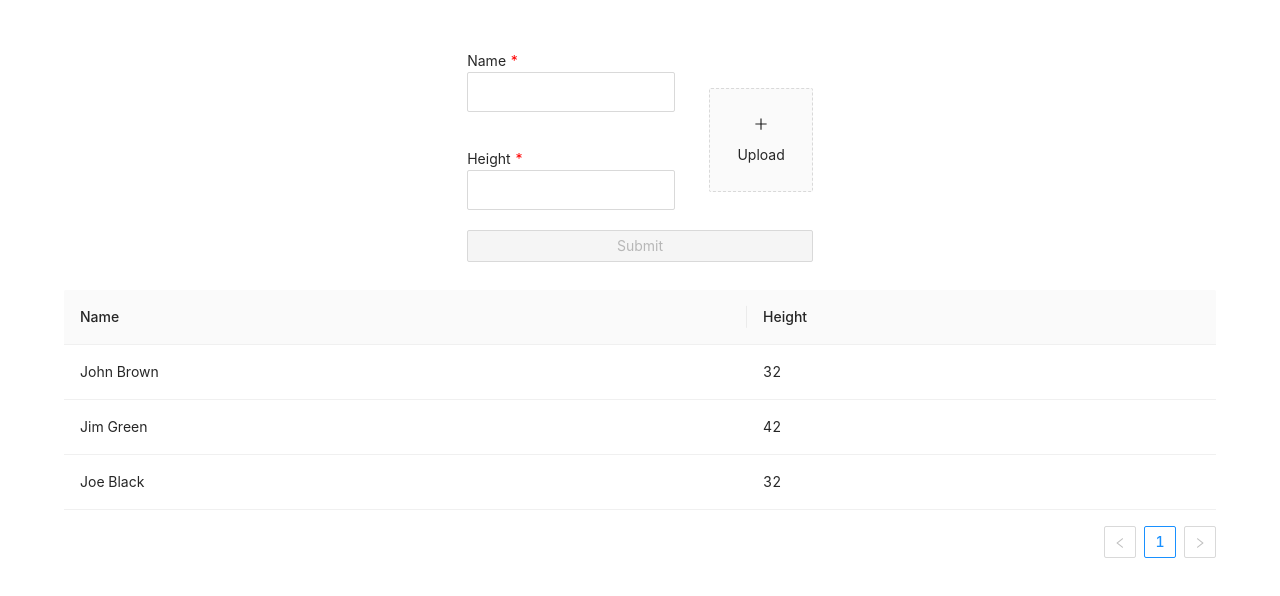
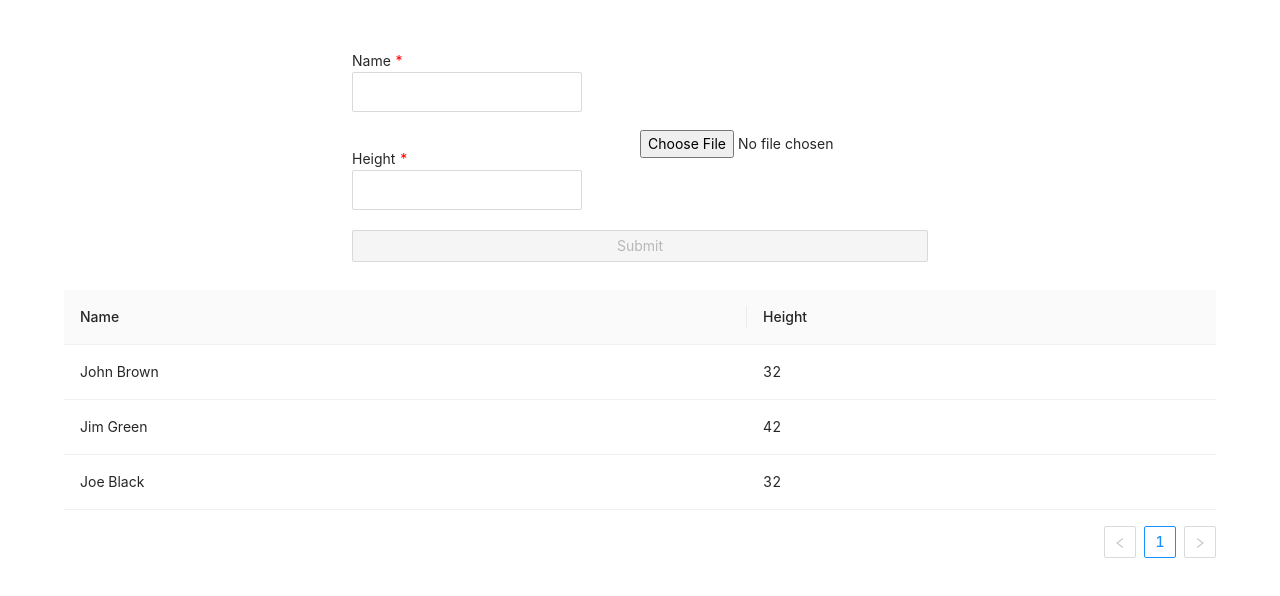
Before and after one commit to sklymoshenko/react-redux-form, a React (Create React App) app: page / in a window 1280 px wide. Shown: the top 596 px of the page. Built offline with nearby package versions, Linux system fonts and the light colour scheme.

Commit message:
add file upload validations

```diff
--- a/src/components/FileUpload/FileUpload.tsx
+++ /dev/null
@@ -1,65 +0,0 @@
-import React, { useState } from 'react';
-import { Upload, message } from 'antd';
-import { LoadingOutlined, PlusOutlined } from '@ant-design/icons';
-import type { UploadChangeParam } from 'antd/es/upload';
-import type { RcFile, UploadFile, UploadProps } from 'antd/es/upload/interface';
-
-const getBase64 = (img: RcFile, callback: (url: string) => void) => {
-  const reader = new FileReader();
-  reader.addEventListener('load', () => callback(reader.result as string));
-  reader.readAsDataURL(img);
-};
-
-const beforeUpload = (file: RcFile) => {
-  const isJpgOrPng = file.type === 'image/jpeg' || file.type === 'image/png';
-  if (!isJpgOrPng) {
-    message.error('You can only upload JPG/PNG file!');
-  }
-  const isLt2M = file.size / 1024 / 1024 < 2;
-  if (!isLt2M) {
-    message.error('Image must smaller than 2MB!');
-  }
-  return isJpgOrPng && isLt2M;
-};
-
-const FileUpload: React.FC = () => {
-  const [loading, setLoading] = useState(false);
-  const [imageUrl, setImageUrl] = useState<string>();
-
-  const handleChange: UploadProps['onChange'] = (info: UploadChangeParam<UploadFile>) => {
-    if (info.file.status === 'uploading') {
-      setLoading(true);
-      return;
-    }
-    if (info.file.status === 'done') {
-      // Get this url from response in real world.
-      getBase64(info.file.originFileObj as RcFile, url => {
-        setLoading(false);
-        setImageUrl(url);
-      });
-    }
-  };
-
-  const uploadButton = (
-    <div>
-      {loading ? <LoadingOutlined /> : <PlusOutlined />}
-      <div style={{ marginTop: 8 }}>Upload</div>
-    </div>
-  );
-
-  return (
-    <Upload
-      name="avatar"
-      listType="picture-card"
-      className="avatar-uploader"
-      showUploadList={false}
-      action="https://www.mocky.io/v2/5cc8019d300000980a055e76"
-      beforeUpload={beforeUpload}
-      onChange={handleChange}
-    >
-      {imageUrl ? <img src={imageUrl} alt="avatar" style={{ width: '100%' }} /> : uploadButton}
-    </Upload>
-  );
-};
-
-export default FileUpload;
--- a/src/components/Form/MainForm.css
+++ b/src/components/Form/MainForm.css
@@ -1,5 +1,5 @@
 .main-form-wrapper {
-  width: 30%;
+  width: 50%;
   margin-inline: auto;
   height: 200px;
   margin-bottom: 60px;
@@ -15,7 +15,7 @@
 
 .main-form-inputs {
   height: 160px;
-  width: 60%;
+  width: 40%;
   display: flex;
   flex-direction: column;
   justify-content: space-between;
@@ -23,7 +23,7 @@
 
 .main-form-file-upload {
   margin-top: 27px;
-  width: 30%;
+  width: 50%;
 }
 
 .input-item {
--- a/src/components/Form/MainForm.tsx
+++ b/src/components/Form/MainForm.tsx
@@ -1,12 +1,12 @@
 import React from "react";
-import { Input, Button, InputNumber } from 'antd';
+import { Input, Button, InputNumber, message } from 'antd';
 import "./MainForm.css";
-import FileUpload from "../FileUpload/FileUpload";
 import { Field, reduxForm, InjectedFormProps, WrappedFieldProps, WrappedFieldMetaProps } from 'redux-form'
+import { acceptOnlyNumber, maxFileSize, numberRange, required } from "./validations";
 
 
 const errorMessage = (meta: WrappedFieldMetaProps): JSX.Element | null => {
-  return (meta.error && meta.touched ? <span className="error-message">{meta.error}</span> : null)
+  return (meta && meta.invalid && meta.error && meta.touched && <span className="error-message">{meta.error}</span>)
 }
 
 // Custom inputs for styling purposes
@@ -28,38 +28,26 @@ const renderHeightInput = (props: WrappedFieldProps & WrappedFieldMetaProps): JS
 
 const renderFileUpload = (props: WrappedFieldProps & WrappedFieldMetaProps): JSX.Element => {
   return (<div>
-    <FileUpload />
-    {errorMessage(props.meta)}
+    <input type="file" onChange={(e) => {
+      e.preventDefault()
+      props.input.onChange(e.target.files![0].name)
+    }}/>
   </div>
   )
 }
 
-// values is actually typed as any o_0
-// https://github.com/DefinitelyTyped/DefinitelyTyped/blob/9ce52af612e29ff0bac4317bde78d0acab29afdb/types/redux-form/v6/lib/Form.d.ts#L5
-const onSubmit = (values: any) => {
-  console.log(values);
-}
+  // values is actually typed as any o_0
+  // https://github.com/DefinitelyTyped/DefinitelyTyped/blob/9ce52af612e29ff0bac4317bde78d0acab29afdb/types/redux-form/v6/lib/Form.d.ts#L5
+  const onSubmit = (values: any) => {
+    const fileInput: HTMLInputElement | null = document.querySelector('input[type=file]')
+    const file = fileInput?.files?.[0]
 
-// Validations
-const required = (v: any): string | undefined => {
-  if (!v) return 'This field is required'
-
-  return undefined
-}
-
-const acceptOnlyNumber = (v: any): string | undefined => {
-  if (isNaN(v)) return 'Value should be a valid number'
-
-  return undefined
-}
-
-
-const numberRange = (v: any): string | undefined => {
-  if (v && v > 500) return 'Value cant be more than 500'
-  if (v && v < 0) return 'Value cant be less than 0'
-
-  return undefined
-}
+    const notValidFile = maxFileSize(file)
+    if (notValidFile) {
+      message.error(notValidFile)
+      return
+    }
+  }
 
 const MainForm: React.FC = (props) => {
   const { handleSubmit, valid } = props as InjectedFormProps
@@ -79,7 +67,7 @@ const MainForm: React.FC = (props) => {
             </div>
           </div>
           <div className="main-form-file-upload">
-          <Field name="name" component={renderFileUpload} type="file"/>
+          <Field name="file" component={renderFileUpload} type="file" validate={[required]}/>
           </div>
         </div>
         <Button type="primary" block htmlType="submit" disabled={!valid}>
@@ -91,18 +79,6 @@ const MainForm: React.FC = (props) => {
 }
 
 export default reduxForm({
-  // a unique name for the form
   form: 'filedata',
-  onSubmit
+  onSubmit,
 })(MainForm)
-
-// const MainForm: React.FC = () => {
-//   const [name, setName] = useState("")
-//   const [height, setHeight] = useState(0)
-
-
-
-  // return (
-
-  // );
-// }
--- /dev/null
+++ b/src/components/Form/validations.ts
@@ -0,0 +1,26 @@
+// Validations
+export const required = (v: any): string | undefined => {
+  if (!v) return "This field is required";
+
+  return undefined;
+};
+
+export const acceptOnlyNumber = (v: any): string | undefined => {
+  if (isNaN(v)) return "Value should be a valid number";
+
+  return undefined;
+};
+
+export const numberRange = (v: any): string | undefined => {
+  if (v && v > 500) return "Value cant be more than 500";
+  if (v && v < 0) return "Value cant be less than 0";
+
+  return undefined;
+};
+
+export const maxFileSize = (v: any): string | undefined => {
+  const isLt2M = v.size / 1024 / 1024 < 10;
+  if (!isLt2M) return "File should be smaller than 10MB";
+
+  return undefined;
+};
```
